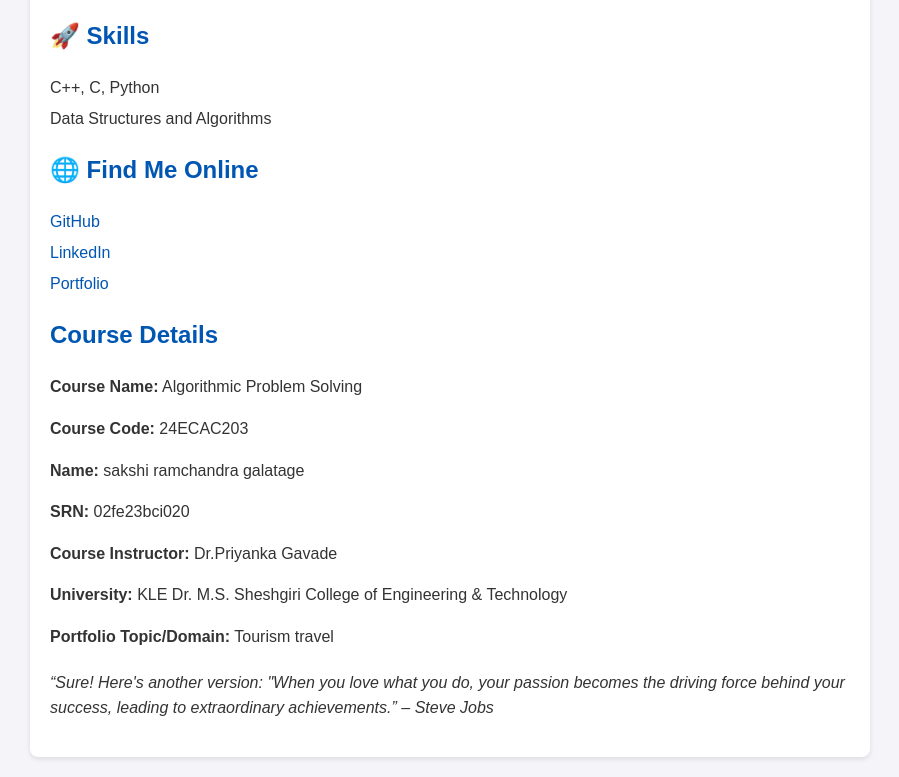
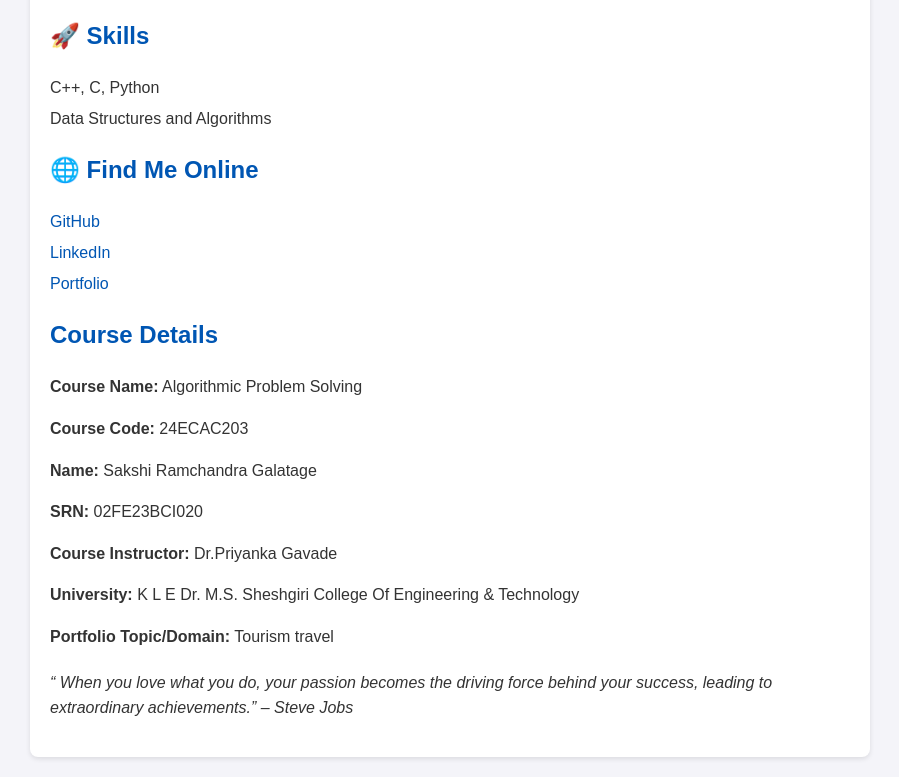
Before and after one commit to SakshiRamachandraGalatage/Tourism-travel.github.io, a plain HTML site: page index.html in a window 1280 px wide. Shown: the part 369-1146 px from the top of the page, without its empty margins (190-1089 px from the left). Drawn offline with Linux system fonts and the light colour scheme.

Commit message:
Update index.html

```diff
--- a/index.html
+++ b/index.html
@@ -75,13 +75,13 @@
         <h2>Course Details</h2>
         <p><strong>Course Name:</strong> Algorithmic Problem Solving</p>
         <p><strong>Course Code:</strong> 24ECAC203 </p>
-        <p><strong>Name:</strong> sakshi ramchandra galatage</p>
-        <p><strong>SRN:</strong> 02fe23bci020</p>
+        <p><strong>Name:</strong> Sakshi Ramchandra Galatage</p>
+        <p><strong>SRN:</strong> 02FE23BCI020</p>
         <p><strong>Course Instructor:</strong> Dr.Priyanka Gavade </p>
-        <p><strong>University:</strong> KLE Dr. M.S. Sheshgiri College of Engineering & Technology</p>
+        <p><strong>University:</strong> K L E Dr. M.S. Sheshgiri College Of Engineering & Technology</p>
         <p><strong>Portfolio Topic/Domain:</strong> Tourism travel</p>
 
-        <p class="quote">“Sure! Here's another version: "When you love what you do, your passion becomes the driving force behind your success, leading to extraordinary achievements.” – Steve Jobs</p>
+        <p class="quote">“ When you love what you do, your passion becomes the driving force behind your success, leading to extraordinary achievements.” – Steve Jobs</p>
     </div>
 </body>
 </html>
```
